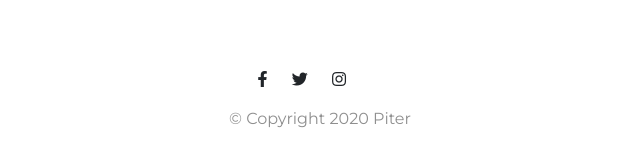
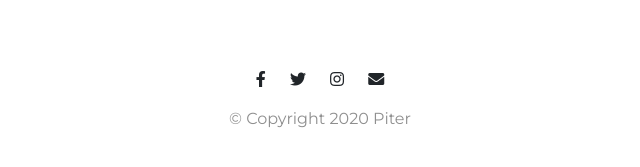
Before and after one commit to piter0912/TinDog, a plain HTML site: page index.html in a window 1280 px wide. Shown: the part 3119-3286 px from the top of the page, 320-960 px from the left. Drawn offline with nearby package versions, Linux system fonts and the light colour scheme.

Commit message:
icon issue resolved

```diff
--- a/index.html
+++ b/index.html
@@ -190,7 +190,7 @@
       <i class="social-icon fab fa-facebook-f"></i>
       <i class="social-icon fab fa-twitter"></i>
       <i class="social-icon fab fa-instagram"></i>
-      <i class="social-icon fa-envelope"></i>
+      <i class="social-icon fas fa-envelope"></i>
       <p>© Copyright 2020 Piter</p>
 
    </footer>
```
